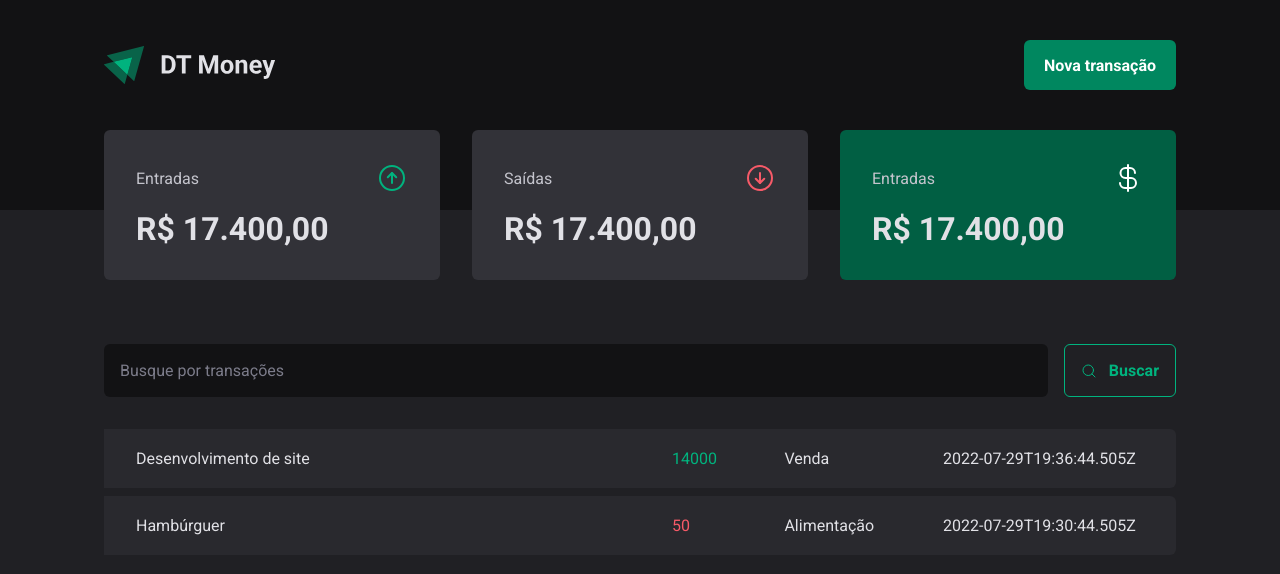
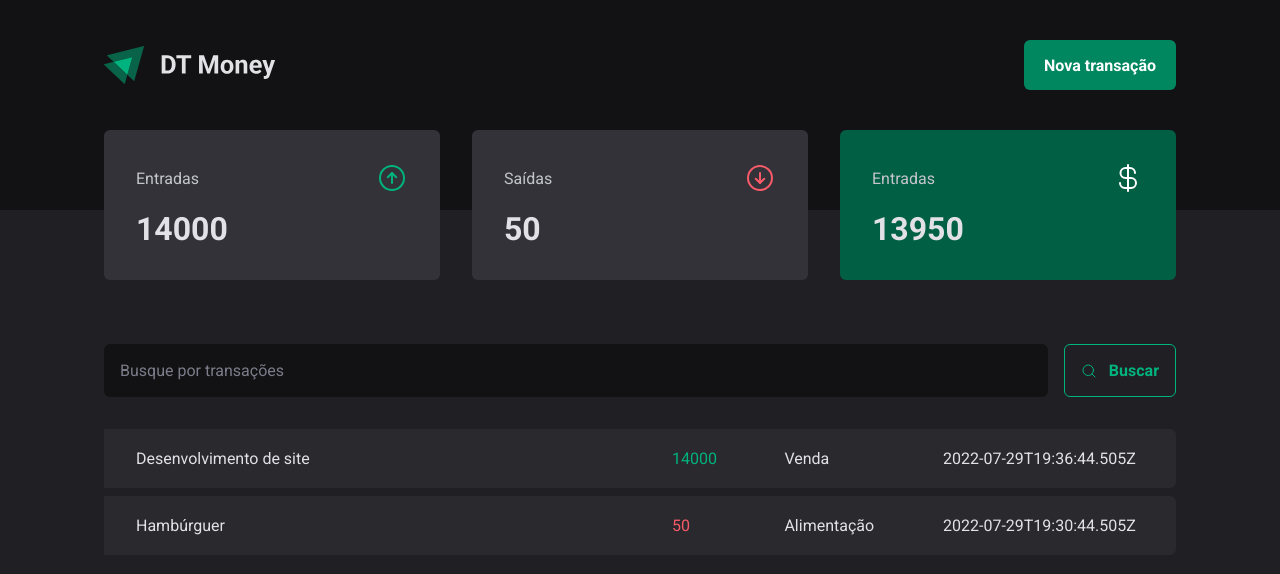
Before and after one commit to gabrieltsx/dt-money, a React (Vite) app: page / in a window 1280 px wide. Shown: the top 574 px of the page. Built offline with nearby package versions, Linux system fonts and the light colour scheme; data requests are answered from the project's data file.

Commit message:
calculating the transactions

```diff
--- a/src/components/Summary/index.tsx
+++ b/src/components/Summary/index.tsx
@@ -5,6 +5,25 @@
 
 export function Summary() {
   const { transactions } = useContext(TransactionsContext)
+
+  const summary = transactions.reduce(
+    (acc, transaction) => {
+      if (transaction.type === 'income') {
+        acc.income += transaction.price;
+        acc.total += transaction.price;
+      } else {
+        acc.outcome += transaction.price;
+        acc.total -= transaction.price;
+      }
+
+      return acc;
+    },
+    {
+      income: 0,
+      outcome: 0,
+      total: 0
+    }
+  )
 
   return (
     <SummaryContainer>
@@ -14,7 +33,7 @@
           <ArrowCircleUp size={32} color="#00b37e" />
         </header>
 
-        <strong>R$ 17.400,00</strong>
+        <strong>{summary.income}</strong>
       </SummaryCard>
 
       <SummaryCard>
@@ -23,7 +42,7 @@
           <ArrowCircleDown size={32} color="#f75a68" />
         </header>
 
-        <strong>R$ 17.400,00</strong>
+        <strong>{summary.outcome}</strong>
       </SummaryCard>
 
       <SummaryCard variant="green">
@@ -32,7 +51,7 @@
           <CurrencyDollar size={32} color="#fff" />
         </header>
 
-        <strong>R$ 17.400,00</strong>
+        <strong>{summary.total}</strong>
       </SummaryCard>
     </SummaryContainer>
   )
--- a/src/pages/Transactions/index.tsx
+++ b/src/pages/Transactions/index.tsx
@@ -15,7 +15,6 @@
 }
 
 export function Transactions() {
-
   const { transactions } = useContext(TransactionsContext)
 
   return (
```
